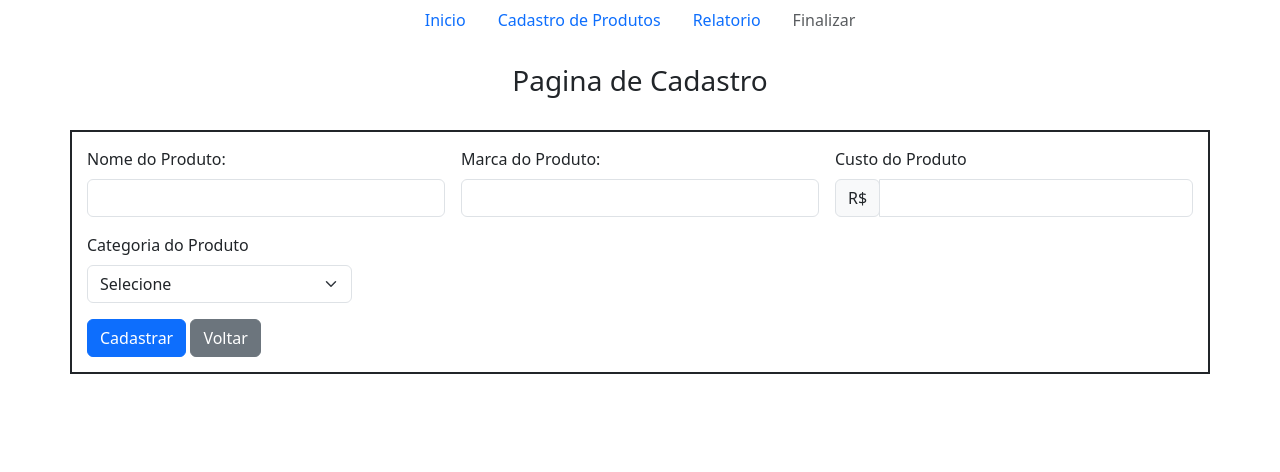
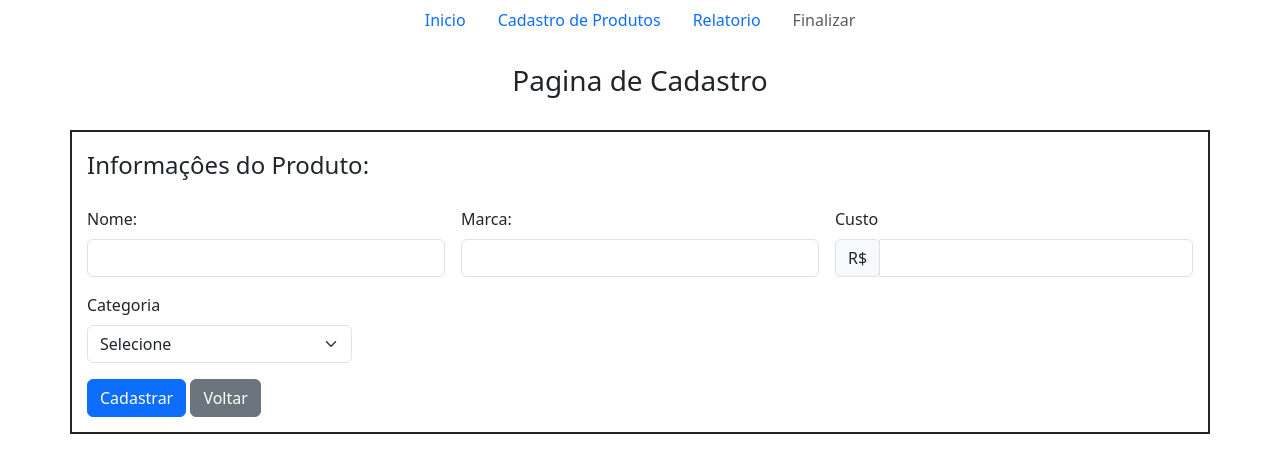
Before and after one commit to felipemeneb24/Formulario-PPI, a website: page Publico/CadastrodeProdutos.html in a window 1280 px wide. Drawn offline with nearby package versions, Linux system fonts and the light colour scheme.

Commit message:
Cadastrando Produtos

```diff
--- a/Publico/CadastrodeProdutos.html
+++ b/Publico/CadastrodeProdutos.html
@@ -29,23 +29,24 @@
     <br />
     <div class="container" style="border: solid 2px; padding: 15px;">
         <form method="get" action="/CadastrodeProdutos" class="row g-3 needs-validation" novalidate>
+            <legend>Informaçôes do Produto:</legend>
             <div class="col-md-4">
-                <label for="nomedoproduto" class="form-label">Nome do Produto:</label>
+                <label for="nomedoproduto" class="form-label">Nome:</label>
                 <input type="text" class="form-control" id="produto" name="produto" required>
             </div>
             <div class="col-md-4">
-                <label for="marca" class="form-label">Marca do Produto:</label>
+                <label for="marca" class="form-label">Marca:</label>
                 <input type="text" class="form-control" id="marca" name="marca" required>
             </div>
             <div class="col-md-4">
-                <label for="custo." class="form-label">Custo do Produto</label>
+                <label for="custo." class="form-label">Custo</label>
                 <div class="input-group has-validation">
                     <span class="input-group-text" id="inputGroupPrepend">R$</span>
                     <input type="number" class="form-control" id="custo" name="custo" min="0" step="0.01" required>
                 </div>
             </div>
             <div class="col-md-3">
-                <label for="categoria" class="form-label">Categoria do Produto</label>
+                <label for="categoria" class="form-label">Categoria</label>
                 <select class="form-select" id="categoria" name="categoria" required>
                     <option selected disabled value="">Selecione</option>
                     <option value="eletronicos">Eletrônicos</option>
```
Also changed, not shown: index.js (+26 -9 lines).
